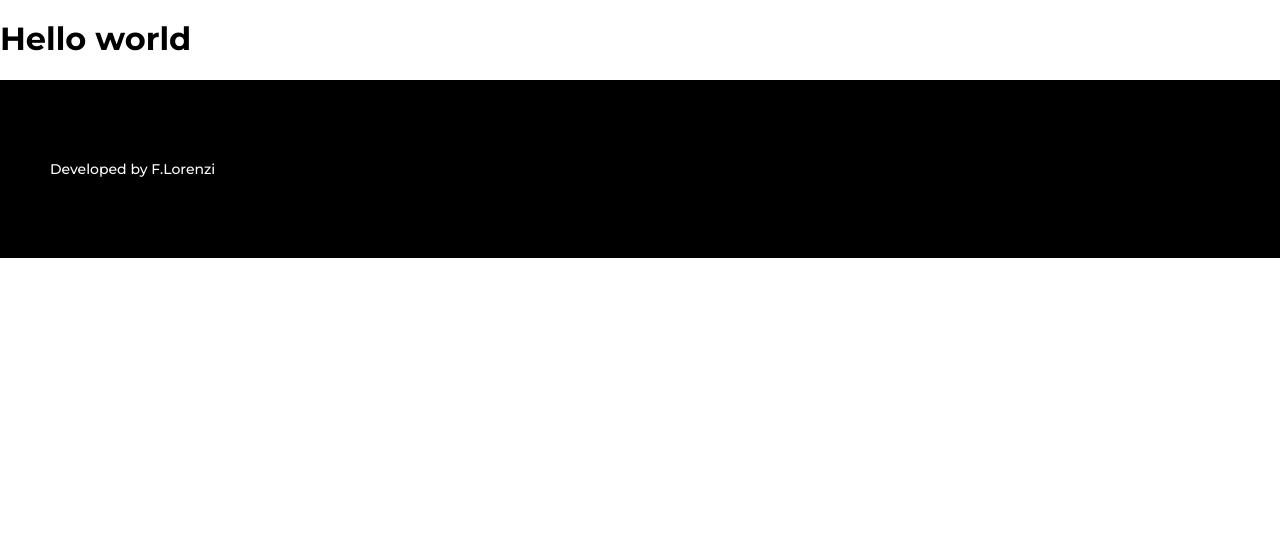
After one commit to fabiolorenzi/wish_list, a Flask app: template templates/pages/user/login.html in a window 1280 px wide. The commit adds this page. Shown: the top 549 px of the page. Run offline with Flask 2, Linux system fonts and the light colour scheme; the template is opened without the code that fills it, so the values that code supplies are empty; style sheets or scripts are compiled from the project's sources.

Commit message:
working on the component for the user page

```diff
--- a/routes/home.py
+++ b/routes/home.py
@@ -4,4 +4,4 @@ home_app = Blueprint("home_app", __name__)
 
 @home_app.route("/", methods = ["GET"])
 def test():
-    return render_template("pages/home/index.html")
+    return render_template("pages/home/home.html")
--- a/routes/users.py
+++ b/routes/users.py
@@ -10,4 +10,4 @@ load_dotenv()
 
 @users_app.route("/login", methods = ["GET"])
 def test():
-    return render_template("pages/user/index.html")
+    return render_template("pages/user/user.html")
--- a/scripts/scss/pages/user/index.scss
+++ /dev/null
@@ -1,5 +0,0 @@
-@import "../../vars/_vars.scss";
-
-.user {
-    @include page();
-}
--- /dev/null
+++ b/scripts/scss/pages/user/user.scss
@@ -0,0 +1,9 @@
+@import "../../vars/_vars.scss";
+
+.user {
+    @include page();
+    .user_bar {
+        display: flex;
+        width: 200%;
+    }
+}
--- a/templates/pages/home/index.html
+++ b/templates/pages/home/home.html
@@ -7,7 +7,7 @@
     {% from "components/footer.html" import footer %}
     <link rel="stylesheet" type="text/css" href="/static//normalize.css">
     <link rel="stylesheet" type="text/css" href="/static//style.css">
-    <link rel="stylesheet" type="text/css" href="/static//scss/pages/home/index.css">
+    <link rel="stylesheet" type="text/css" href="/static//scss/pages/home/home.css">
     <link rel="shortcut icon" href="/static//media/icons/icon.png">
     <title>Wish List | HomePage</title>
 </head>
--- /dev/null
+++ b/templates/pages/user/login.html
@@ -0,0 +1,5 @@
+{% extends "user.html" %}
+
+{% block login %}
+<h1>Hello world</h1>
+{% endblock %}
--- a/templates/pages/user/index.html
+++ b/templates/pages/user/user.html
@@ -7,12 +7,14 @@
     {% from "components/footer.html" import footer %}
     <link rel="stylesheet" type="text/css" href="/static//normalize.css">
     <link rel="stylesheet" type="text/css" href="/static//style.css">
-    <link rel="stylesheet" type="text/css" href="/static//scss/pages/user/index.css">
+    <link rel="stylesheet" type="text/css" href="/static//scss/pages/user/user.css">
     <link rel="shortcut icon" href="/static//media/icons/icon.png" />
     <title>Wish List | Login</title>
 </head>
 <body>
     <div class="user">
+        <div class="user_bar"></div>
+        {% block login %}{% endblock %}
         {{ footer() }}
         <script src="/static//typescript/user/index.js"></script>
     </div>
```
Also changed, not shown: scripts/scss/pages/home/home.scss (renamed from scripts/scss/pages/home/index.scss), scripts/typescript/user/user.ts (renamed from scripts/typescript/user/index.ts).
